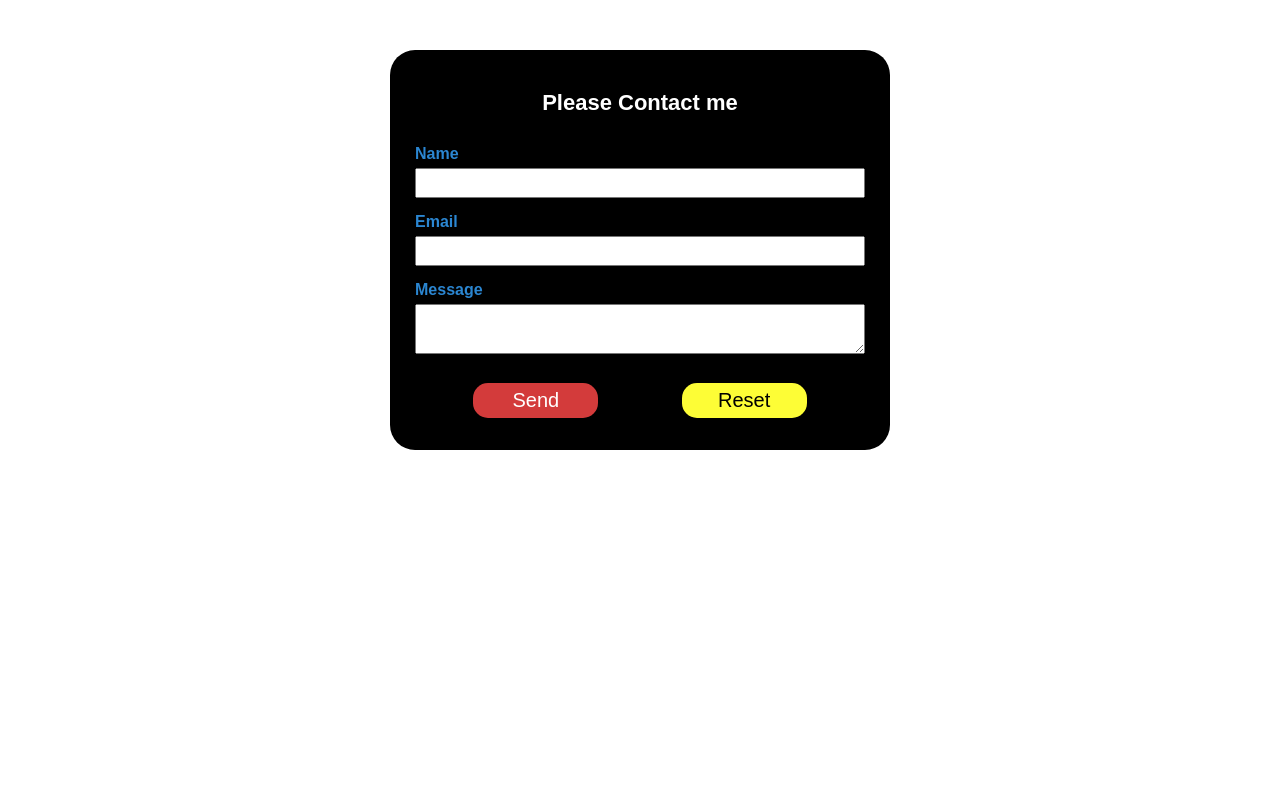
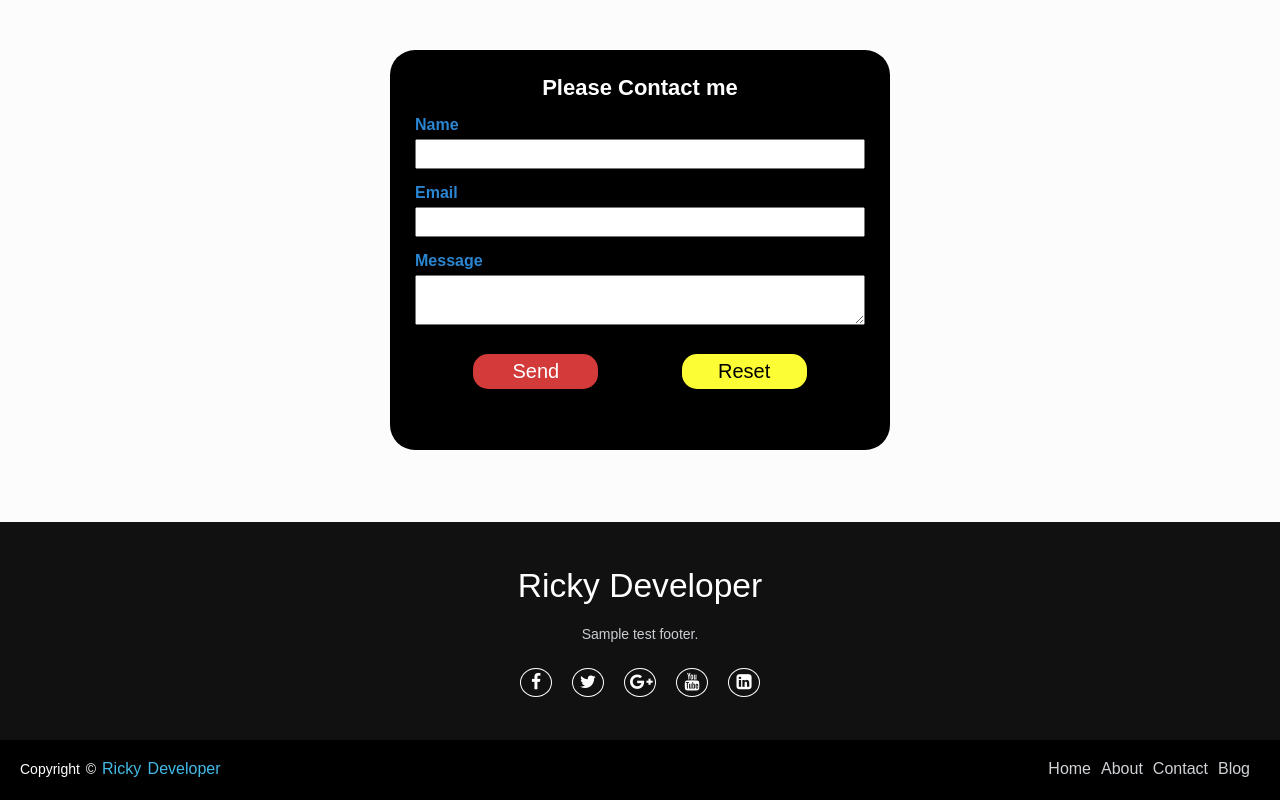
Before and after one commit to agniv9920/sampletest, a plain HTML site: page index.html in a window 1280 px wide. Drawn offline with Linux system fonts and the light colour scheme.

Commit message:
added footer

```diff
--- /dev/null
+++ b/fstyle.css
@@ -0,0 +1,121 @@
+*{
+    margin: 0;
+    padding: 0;
+    box-sizing: border-box;
+}
+body{
+    background: #fcfcfc;
+    font-family: sans-serif;
+}
+footer{
+    position: absolute;
+    bottom: 0;
+    left: 0;
+    right: 0;
+    background: #111;
+    height: auto;
+    width: 100vw;
+
+    padding-top: 40px;
+    color: #fff;
+}
+.footer-content{
+    display: flex;
+    align-items: center;
+    justify-content: center;
+    flex-direction: column;
+    text-align: center;
+}
+.footer-content h3{
+    font-size: 2.1rem;
+    font-weight: 500;
+    text-transform: capitalize;
+    line-height: 3rem;
+}
+.footer-content p{
+    max-width: 500px;
+    margin: 10px auto;
+    line-height: 28px;
+    font-size: 14px;
+    color: #cacdd2;
+}
+.socials{
+    list-style: none;
+    display: flex;
+    align-items: center;
+    justify-content: center;
+    margin: 1rem 0 3rem 0;
+}
+.socials li{
+    margin: 0 10px;
+}
+.socials a{
+    text-decoration: none;
+    color: #fff;
+    border: 1.1px solid white;
+    padding: 5px;
+
+    border-radius: 50%;
+
+}
+.socials a i{
+    font-size: 1.1rem;
+    width: 20px;
+
+
+    transition: color .4s ease;
+
+}
+.socials a:hover i{
+    color: aqua;
+}
+
+.footer-bottom{
+    background: #000;
+    width: 100vw;
+    padding: 20px;
+padding-bottom: 40px;
+    text-align: center;
+}
+.footer-bottom p{
+float: left;
+    font-size: 14px;
+    word-spacing: 2px;
+    text-transform: capitalize;
+}
+.footer-bottom p a{
+  color:#44bae8;
+  font-size: 16px;
+  text-decoration: none;
+}
+.footer-bottom span{
+    text-transform: uppercase;
+    opacity: .4;
+    font-weight: 200;
+}
+.footer-menu{
+  float: right;
+
+}
+.footer-menu ul{
+  display: flex;
+}
+.footer-menu ul li{
+padding-right: 10px;
+display: block;
+}
+.footer-menu ul li a{
+  color: #cfd2d6;
+  text-decoration: none;
+}
+.footer-menu ul li a:hover{
+  color: #27bcda;
+}
+
+@media (max-width:500px) {
+.footer-menu ul{
+  display: flex;
+  margin-top: 10px;
+  margin-bottom: 20px;
+}
+}
--- a/index.html
+++ b/index.html
@@ -5,6 +5,8 @@
   <meta charset="UTF-8">
   <meta name="viewport" content="width=device-width, initial-scale=1.0">
   <meta http-equiv="X-UA-Compatible" content="ie=edge">
+    <link rel="stylesheet" href="https://stackpath.bootstrapcdn.com/font-awesome/4.7.0/css/font-awesome.min.css">
+  <link rel="stylesheet" href="fstyle.css">
   <link rel="stylesheet" href="style.css">
   <title>Contact Form</title>
 </head>
@@ -33,6 +35,33 @@
       </div>
     </div>
   </form>
+
+  <footer>
+        <div class="footer-content">
+            <h3>Ricky Developer</h3>
+            <p>Sample test footer.</p>
+            <ul class="socials">
+                <li><a href="#"><i class="fa fa-facebook"></i></a></li>
+                <li><a href="#"><i class="fa fa-twitter"></i></a></li>
+                <li><a href="#"><i class="fa fa-google-plus"></i></a></li>
+                <li><a href="#"><i class="fa fa-youtube"></i></a></li>
+                <li><a href="#"><i class="fa fa-linkedin-square"></i></a></li>
+            </ul>
+        </div>
+        <div class="footer-bottom">
+            <p>copyright &copy; <a href="#">Ricky Developer</a>  </p>
+                    <div class="footer-menu">
+                      <ul class="f-menu">
+                        <li><a href="">Home</a></li>
+                        <li><a href="">About</a></li>
+                        <li><a href="">Contact</a></li>
+                        <li><a href="">Blog</a></li>
+                      </ul>
+                    </div>
+        </div>
+
+    </footer>
+
   <script src="script.js"></script>
 </body>
 
```
